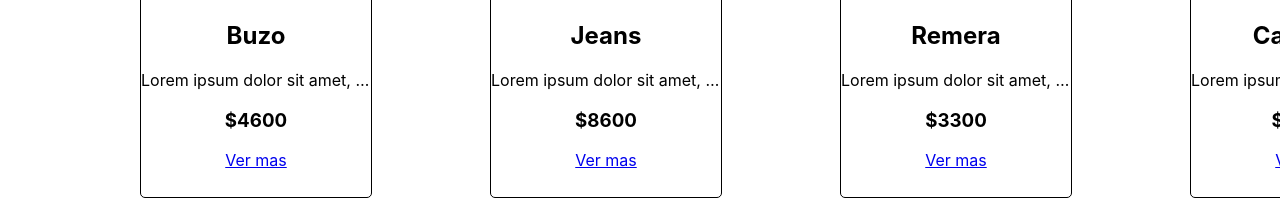
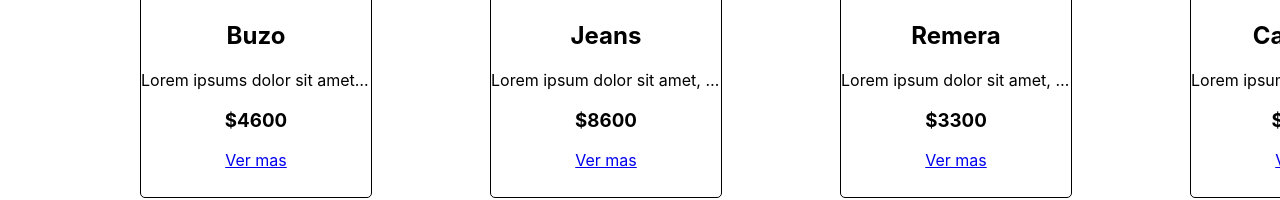
Before and after one commit to randal2413/repo-react-chacon-suarez, a React (Create React App) app: page / in a window 1280 px wide. Shown: the part 545-745 px from the top of the page. Built offline with nearby package versions, Linux system fonts and the light colour scheme; the HTML template or start-up script is replaced by a standard one.

Commit message:
PRIMERA ENTREGA FINAL

```diff
--- a/src/data.js
+++ b/src/data.js
@@ -7,7 +7,7 @@ const dataProductos = [
       precio: 4600,
       stock: 12,
       img: "https://i.pinimg.com/564x/09/42/b2/0942b29d3990a951abd39bd0356d3ee2.jpg",
-      descripcion: "Lorem ipsum dolor sit amet, consectetur adipisicing elit. Velit et eaque aspernatur, reprehenderit nobis cupiditate ipsum quidem dicta odio, repellat maiores, tenetur unde autem obcaecati facere voluptas minima sit voluptates!",
+      descripcion: "Lorem ipsums dolor sit amet, consectetur adipisicing elit. Velit et eaque aspernatur, reprehenderit nobis cupiditate ipsum quidem dicta odio, repellat maiores, tenetur unde autem obcaecati facere voluptas minima sit voluptates!",
     },
     {
       id: 2,
```
